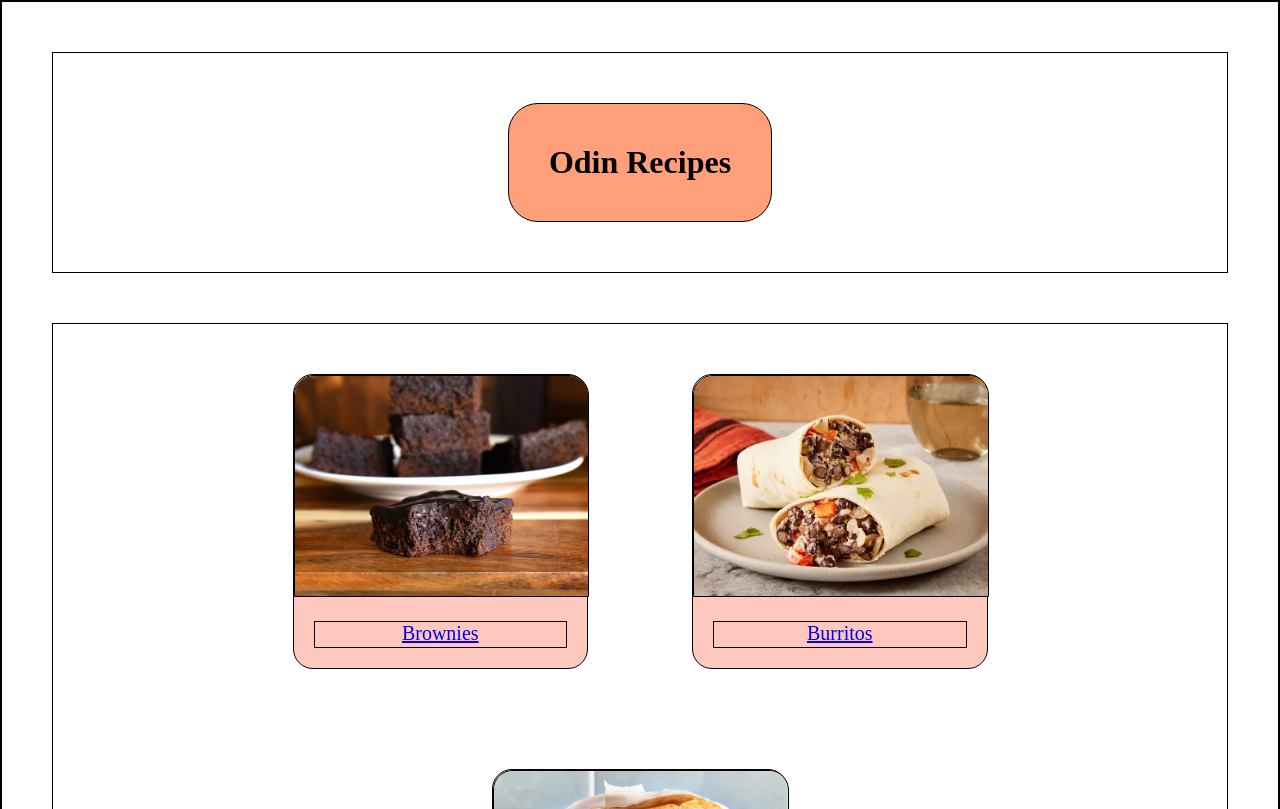
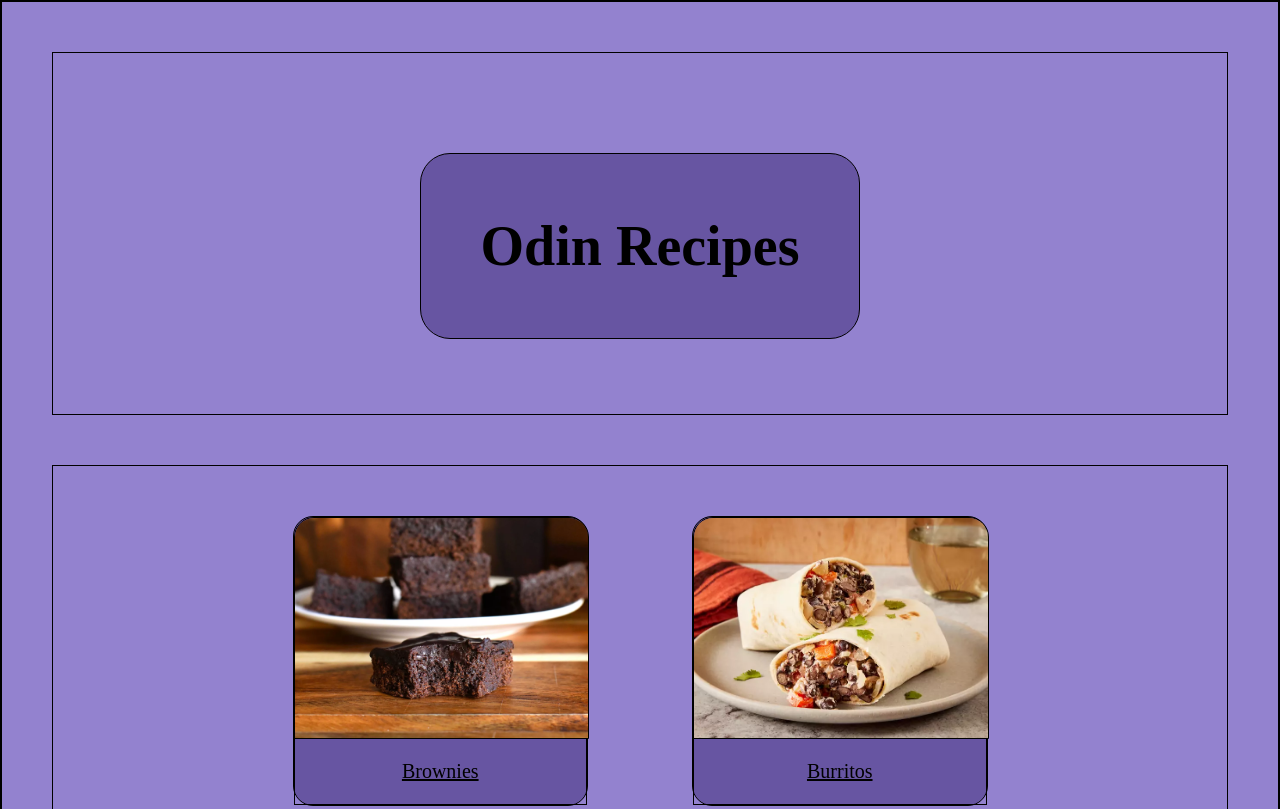
Before and after one commit to KitCatMeowy/odin-recipes, a plain HTML site: page index.html in a window 1280 px wide. Shown: the top 809 px of the page. Drawn offline with Linux system fonts and the light colour scheme.

Commit message:
Change color, edit to look better
I don't actually know what I was doing here tbh

```diff
--- a/styles.css
+++ b/styles.css
@@ -1,5 +1,6 @@
 body {
     margin: 0px;
+    background-color: rgb(147, 130, 207);
 }
 
 div {
@@ -8,12 +9,13 @@ div {
 
 .title {
     margin: auto;
-    margin-top: 50px;
-    margin-bottom: 50px;
+    font-size: 56px;
+    margin-top: 100px;
+    margin-bottom: 75px;
     text-align: center;
     width: fit-content;
-    padding: 40px;
-    background-color: lightsalmon;
+    padding: 60px;
+    background-color: rgb(103, 85, 162);
     border-radius: 30px;
 }
 
@@ -24,7 +26,7 @@ div {
     height: 25%;
     width: 25%;
     background-size: contain;
-    background-color:rgb(255, 200, 190);
+    background-color:rgb(103, 85, 162);
     border-radius: 20px;
 }
 
@@ -37,10 +39,12 @@ div {
 
 .recipethumbnail a {
     font-size: 20px;
+    color: black;
     display: block;
-    height: 25px;
+    align-content: center;
+    margin-top: -5px;
+    height: 65px;
     width: auto;
-    margin: 20px;
 }
 
 * { border: 1px solid black; }
```
